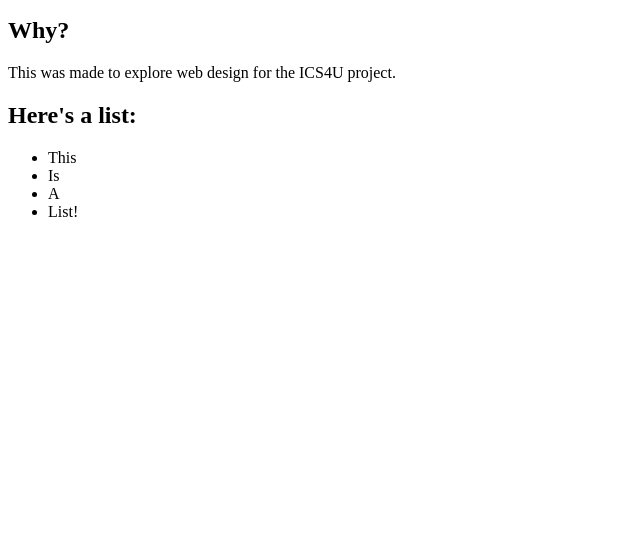
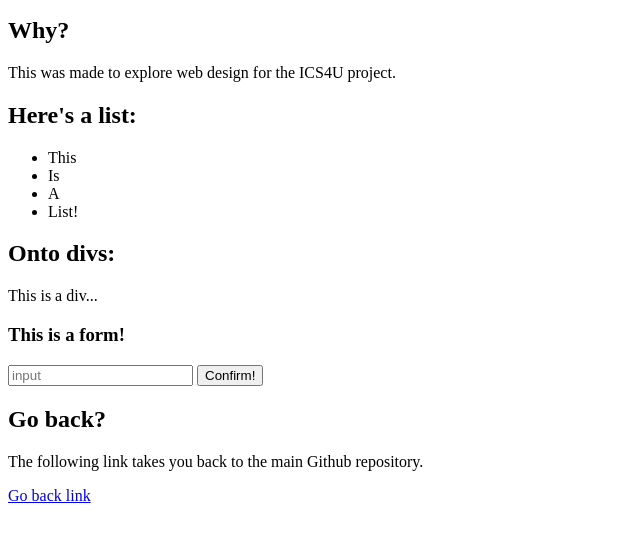
Before and after one commit to wyu4/html-test, a plain HTML site: page index.html in a window 1280 px wide. Shown: the part 101-640 px from the top of the page, without its empty margins (0-640 px from the left). Drawn offline with Linux system fonts and the light colour scheme.

Commit message:
HTML basics

```diff
--- a/index.html
+++ b/index.html
@@ -1,6 +1,8 @@
 <!DOCTYPE html>
-<html>
+<html lang="en">
 <head>
+    <meta charset="UTF-8">
+    <meta name="viewport" content="width=device-width, initial-scale=1.0">
     <title>Wyu4's Profile</title>
 </head>
 <body>
@@ -15,5 +17,17 @@
         <li>A</li>
         <li>List!</li>
     </ul>
+    <h2>Onto divs:</h2>
+    <div>
+        This is a div...
+    </div>
+    <h3>This is a form!</h3>
+    <form action="index.html" method="GET">
+        <input type="text" name="name" placeholder="input">
+        <button>Confirm!</button>
+    </form>
+    <h2>Go back?</h2>
+    <p>The following link takes you back to the main Github repository.</p>
+    <a href="https://github.com/wyu4/github-profile">Go back link</a>
 </body>
 </html>
```
Lines whose indentation alone changed are shown as unchanged.
